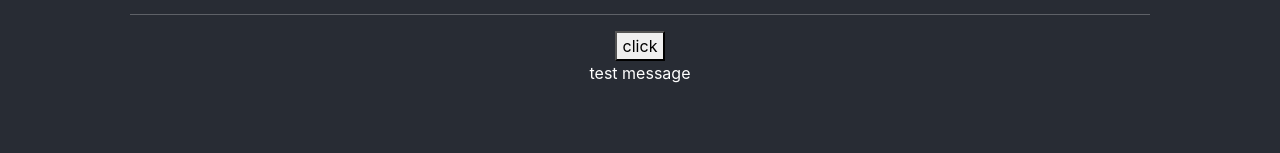
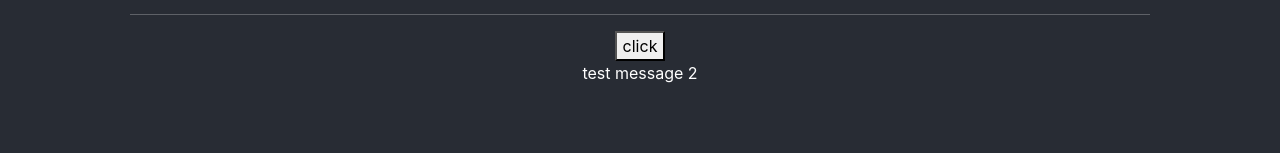
Before and after one commit to tayfundagci/ts-react, a React (Create React App) app: page /about in a window 1280 px wide. Shown: the part 144-297 px from the top of the page. Built offline with nearby package versions, Linux system fonts and the light colour scheme; the HTML template or start-up script is replaced by a standard one.

Commit message:
format 2

```diff
--- a/src/pages/About.tsx
+++ b/src/pages/About.tsx
@@ -32,7 +32,7 @@ function About({ }: Props) {
     <div className="m-5">
       <BootstrapModal title="farukyilmaz" titleNumber={23} description="Eu cupidatat nostrud proident aliqua veniam enim adipisicing cupidatat incididunt do." /> <hr />
       <Button title="click" loading={false} onClick={handleSubmit} onChange={handleChange} />
-      <span>test message</span>
+      <span>test message 2</span>
     </div>
   );
 }
```
